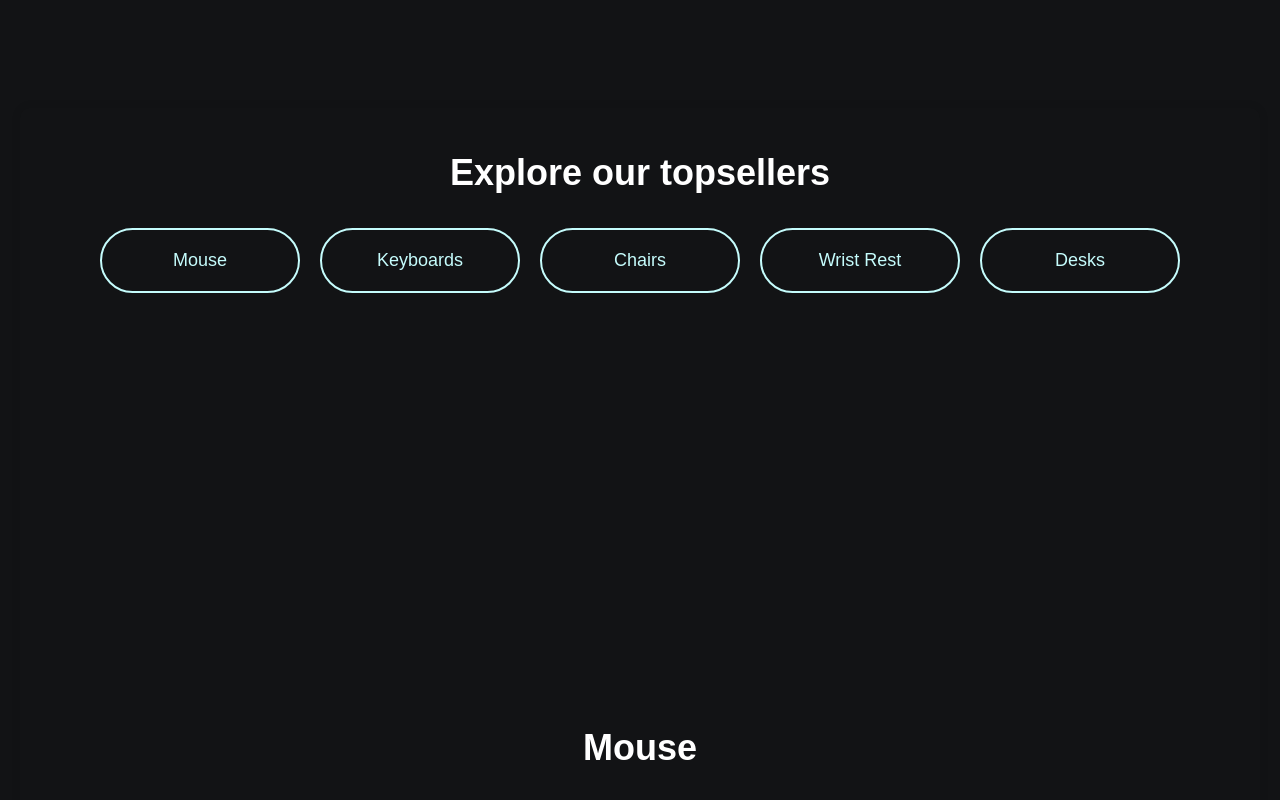
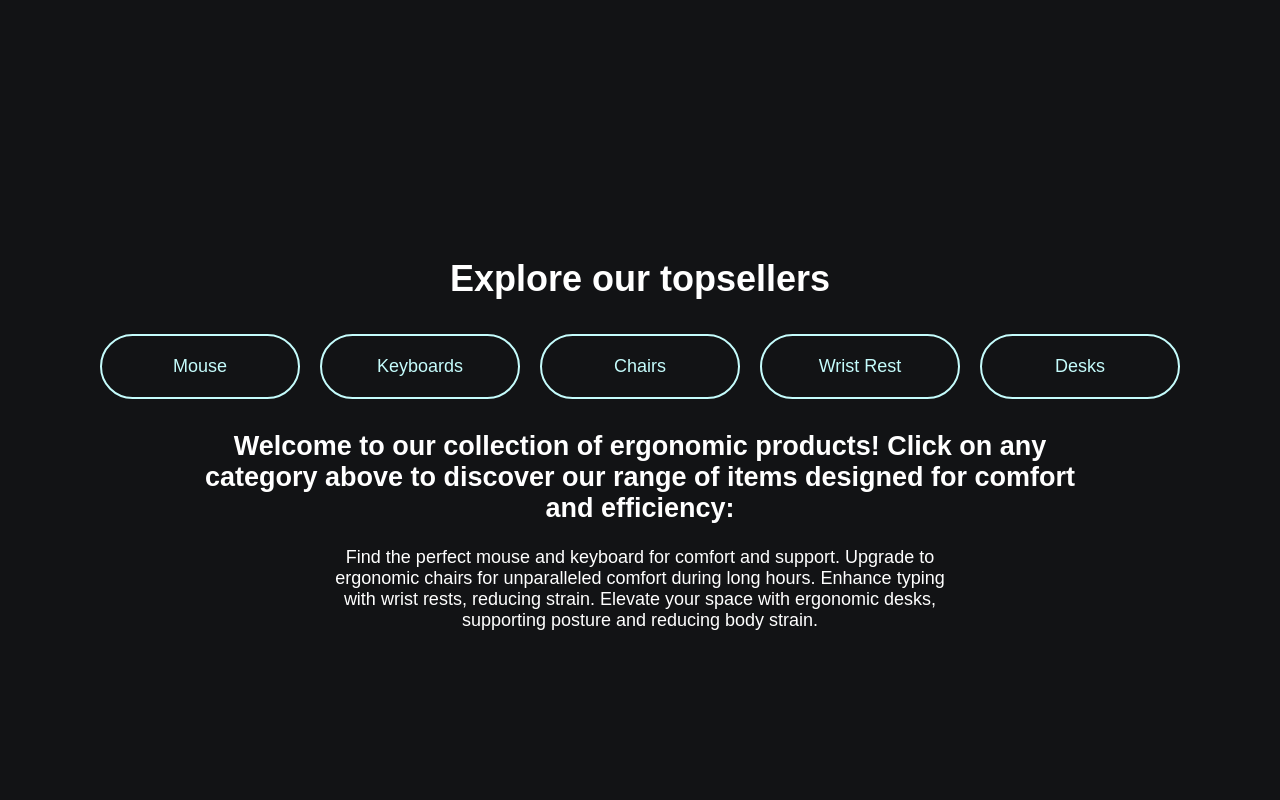
Before and after one commit to ziMMi99/ecommerce, a React (Vite) app in the folder eCommerceFrontend/: page / in a window 1280 px wide. Shown: the part 700-1500 px from the top of the page. After the commit the page ends 1357 px from the top, so only its background shows below. Built offline with nearby package versions, Linux system fonts and the light colour scheme; a web font is replaced by a local one.

Commit message:
Added page switch functionality + changes in desging
page switch functionallity not added for buttons yet

```diff
--- a/eCommerceFrontend/index.html
+++ b/eCommerceFrontend/index.html
@@ -4,7 +4,7 @@
     <meta charset="UTF-8" />
     <link rel="icon" type="image/svg+xml" href="/vite.svg" />
     <meta name="viewport" content="width=device-width, initial-scale=1.0" />
-    <title>Vite + React</title>
+    <title>Revvs</title>
   </head>
   <body>
     <div id="root"></div>
--- a/eCommerceFrontend/package.json
+++ b/eCommerceFrontend/package.json
@@ -15,7 +15,8 @@
     "@mui/icons-material": "^5.15.14",
     "@mui/material": "^5.15.14",
     "react": "^18.2.0",
-    "react-dom": "^18.2.0"
+    "react-dom": "^18.2.0",
+    "react-router-dom": "^6.22.3"
   },
   "devDependencies": {
     "@types/react": "^18.2.64",
--- a/eCommerceFrontend/src/App.jsx
+++ b/eCommerceFrontend/src/App.jsx
@@ -1,16 +1,17 @@
-import Header from './components/Header/Header.jsx'
-import HomeBody from './components/HomeBody/HomeBody.jsx'
-import ProductPage from './components/ProductPage/ProductPage.jsx'
+import Home from './sites/Home'
+import Products from './sites/Products'
+import { HashRouter as Router, Route, Routes } from 'react-router-dom'
 import './App.css'
 
 function App() {
 
   return (
-    <>
-      <Header></Header>
-      <HomeBody></HomeBody>
-      <ProductPage></ProductPage>
-    </>
+    <Router>
+      <Routes>
+        <Route path="/" element={<Home/>} />
+        <Route path="/products" element={<Products/>} />
+      </Routes>
+    </Router>
   )
 }
 
--- a/eCommerceFrontend/src/components/HomeBody/HomeBody.jsx
+++ b/eCommerceFrontend/src/components/HomeBody/HomeBody.jsx
@@ -1,5 +1,4 @@
 import './HomeBody.css'
-import image from '../../assets/mx-master-3s-mouse-top-view-graphite.png';
 function HomeBody() {
     return (
         <div className='homebody'>
--- a/eCommerceFrontend/src/components/ProductPage/ProductPage.css
+++ b/eCommerceFrontend/src/components/ProductPage/ProductPage.css
@@ -20,42 +20,6 @@ html {
   flex-wrap: wrap;
 }
 
-.productpagetitle {
-  color: white;
-  text-align: center;
-  justify-content: center;
-  font-size: large;
-}
-
-.cat-btn {
-  display: flex;
-  justify-content: space-around;
-}
-
-.cat-btn a {
-  text-decoration: none;
-  color: #c5fcfc;
-}
-
-.cat-btn button:hover {
-  transform: scale(1.1);
-}
-
-.cat-btn button {
-  align-items: center;
-  justify-content: center;
-  text-align: center;
-  padding: 20px;
-  width: 200px;
-  margin: 10px;
-  background-color: transparent;
-  border: 2px solid #c5fcfc;
-  border-radius: 9999px;
-  color: #c5fcfc;
-  font-size: large;
-  transition: transform 0.3s ease-in-out;
-}
-
 .products {
     display: flex;
     flex-direction: column;
@@ -71,7 +35,6 @@ html {
   color: white;
   font-size: large;
   text-align: center;
-  margin-top: 400px;
 }
 
 .product-container {
--- a/eCommerceFrontend/src/components/ProductPage/ProductPage.jsx
+++ b/eCommerceFrontend/src/components/ProductPage/ProductPage.jsx
@@ -4,20 +4,8 @@ function ProductPage() {
 
   return (
     <div className='productpage'>
-      <div className="productpagetitle" id='scrolltotarget1'>
-        <h1>
-          Explore our topsellers
-        </h1>
-        <div className='cat-btn'>
-          <button onClick={() => document.getElementById('mouse-title').scrollIntoView({block:'center', behavior: 'smooth'})}>Mouse</button>
-          <button onClick={() => document.getElementById('keyboard-title').scrollIntoView({block:'center', behavior: 'smooth'})}>Keyboards</button>
-          <button onClick={() => document.getElementById('chair-title').scrollIntoView({block:'center', behavior: 'smooth'})}>Chairs</button>
-          <button onClick={() => document.getElementById('wristrest-title').scrollIntoView({block:'center', behavior: 'smooth'})}>Wrist Rest</button>
-          <button onClick={() => document.getElementById('desk-title').scrollIntoView({block:'center', behavior: 'smooth'})}>Desks</button>
-        </div>
-      </div>
   <div className='product-titles'>
-        <h1>Mouse</h1>
+        <h1>Mouses</h1>
     <div className='mouse-products'>
       <div className='product-container' id='mouse-title'>
         <img src="https://placehold.co/200x150" alt="Logitech" />
--- /dev/null
+++ b/eCommerceFrontend/src/components/topsellerbtn/Topsellerbtn.css
@@ -0,0 +1,58 @@
+
+.explorebtns {
+    margin-top: 300px;
+    color: white;
+    text-align: center;
+    justify-content: center;
+    font-size: large;
+}
+
+.cat-btn {
+    display: flex;
+    justify-content: center;
+}
+
+.cat-btn a {
+    text-decoration: none;
+    color: #c5fcfc;
+}
+
+.cat-btn button:hover {
+    transform: scale(1.1);
+}
+
+.cat-btn button {
+    align-items: center;
+    justify-content: center;
+    text-align: center;
+    padding: 20px;
+    width: 200px;
+    margin: 10px;
+    background-color: transparent;
+    border: 2px solid #c5fcfc;
+    border-radius: 9999px;
+    color: #c5fcfc;
+    font-size: large;
+    transition: transform 0.3s ease-in-out;
+}
+
+.product-title {
+    color: white;
+    text-align: center;
+    justify-content: center;
+    margin-top: 10px;
+    width: 70%;
+    margin: auto;
+
+}
+
+.product-text {
+    color: white;
+    text-align: center;
+    justify-content: center;
+    font-size: large;
+    margin-top: 50px;
+    width: 50%;
+    margin: auto;
+
+}
--- /dev/null
+++ b/eCommerceFrontend/src/components/topsellerbtn/Topsellerbtn.jsx
@@ -0,0 +1,30 @@
+import './Topsellerbtn.css';
+
+function Topsellerbtn() {
+    return (
+    <div className="explorebtns" id='scrolltotarget1'>
+        <h1>Explore our topsellers</h1>
+        <div className='cat-btn'>
+            <button>Mouse</button>
+            <button >Keyboards</button>
+            <button >Chairs</button>
+            <button >Wrist Rest</button>
+            <button >Desks</button>
+        </div>
+
+        <div className='product-title'>
+            <h2>Welcome to our collection of ergonomic products!
+            Click on any category above to discover our range of items designed for comfort and efficiency:</h2>
+        </div>
+         <div className='product-text'>
+            <p>Find the perfect mouse and keyboard for comfort and support.
+            Upgrade to ergonomic chairs for unparalleled comfort during long hours.
+            Enhance typing with wrist rests, reducing strain.
+            Elevate your space with ergonomic desks, supporting posture and reducing body strain.</p>
+        </div>
+
+    </div>
+    )
+}
+
+export default Topsellerbtn;
--- /dev/null
+++ b/eCommerceFrontend/src/sites/Home.jsx
@@ -0,0 +1,15 @@
+import Header from "../components/Header/Header";
+import HomeBody from "../components/HomeBody/HomeBody";
+import Topsellerbtn from "../components/topsellerbtn/Topsellerbtn";
+
+function Home() {
+  return (
+    <>
+        <Header></Header>
+        <HomeBody></HomeBody>
+        <Topsellerbtn></Topsellerbtn>
+    </>
+  );
+}
+
+export default Home;
--- /dev/null
+++ b/eCommerceFrontend/src/sites/Products.jsx
@@ -0,0 +1,10 @@
+import ProductPage from "../components/ProductPage/ProductPage";
+function Products() {
+  return (
+    <>
+      <ProductPage></ProductPage>
+    </>
+  );
+}
+
+export default Products;
```
Also changed, not shown: 1 other file (tests, documents, lock files or other folders).
